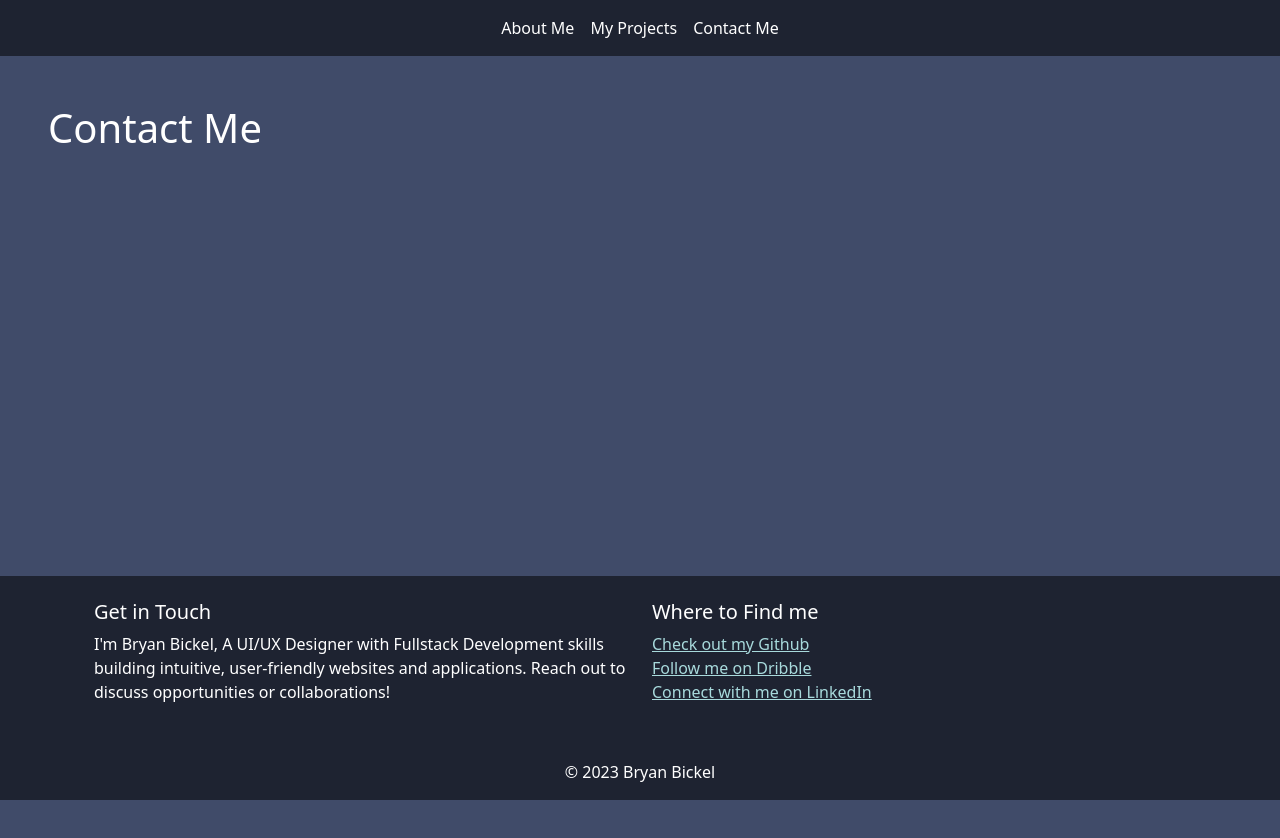
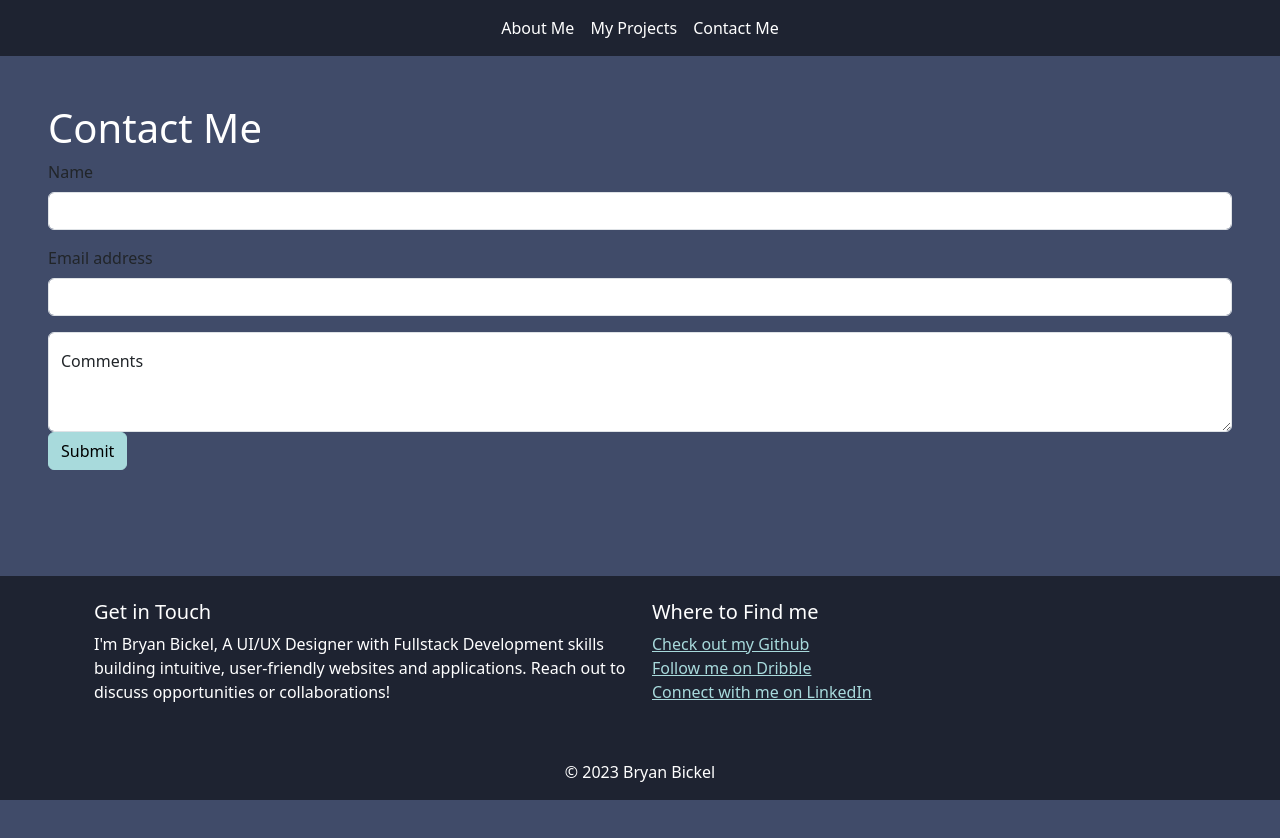
Before and after one commit to briimcfly/portfolio-react, a React (Vite) app: page /contact in a window 1280 px wide. Shown: the top 838 px of the page. Built offline with nearby package versions, Linux system fonts and the light colour scheme.

Commit message:
updated netlify form

```diff
--- a/src/pages/ContactPage.jsx
+++ b/src/pages/ContactPage.jsx
@@ -1,11 +1,27 @@
-import Header from '../components/Header'
+import Header from '../components/Header';
 
-const title = "Contact Me"
+const title = "Contact Me";
 
 export default function ContactPage() {
   return (
-    <div className = "p-5">
-      <Header title = {title} />
+    <div className="p-5">
+      <Header title={title} />
+      <form name="contact" method="POST" data-netlify="true">
+        <input type="hidden" name="form-name" value="contact" />
+        <div className="mb-3">
+          <label htmlFor="name" className="form-label">Name</label>
+          <input type="text" name="name" className="form-control" id="name" />
+        </div>
+        <div className="mb-3">
+          <label htmlFor="email" className="form-label">Email address</label>
+          <input type="email" name="email" className="form-control" id="email" />
+        </div>
+        <div className="form-floating">
+          <textarea className="form-control" placeholder="Leave a message here" id="message" name="message" style={{ height: '100px' }}></textarea>
+          <label htmlFor="message">Comments</label>
+        </div>
+        <button type="submit" className="btn btn-primary">Submit</button>
+      </form>
     </div>
   );
 }
```
